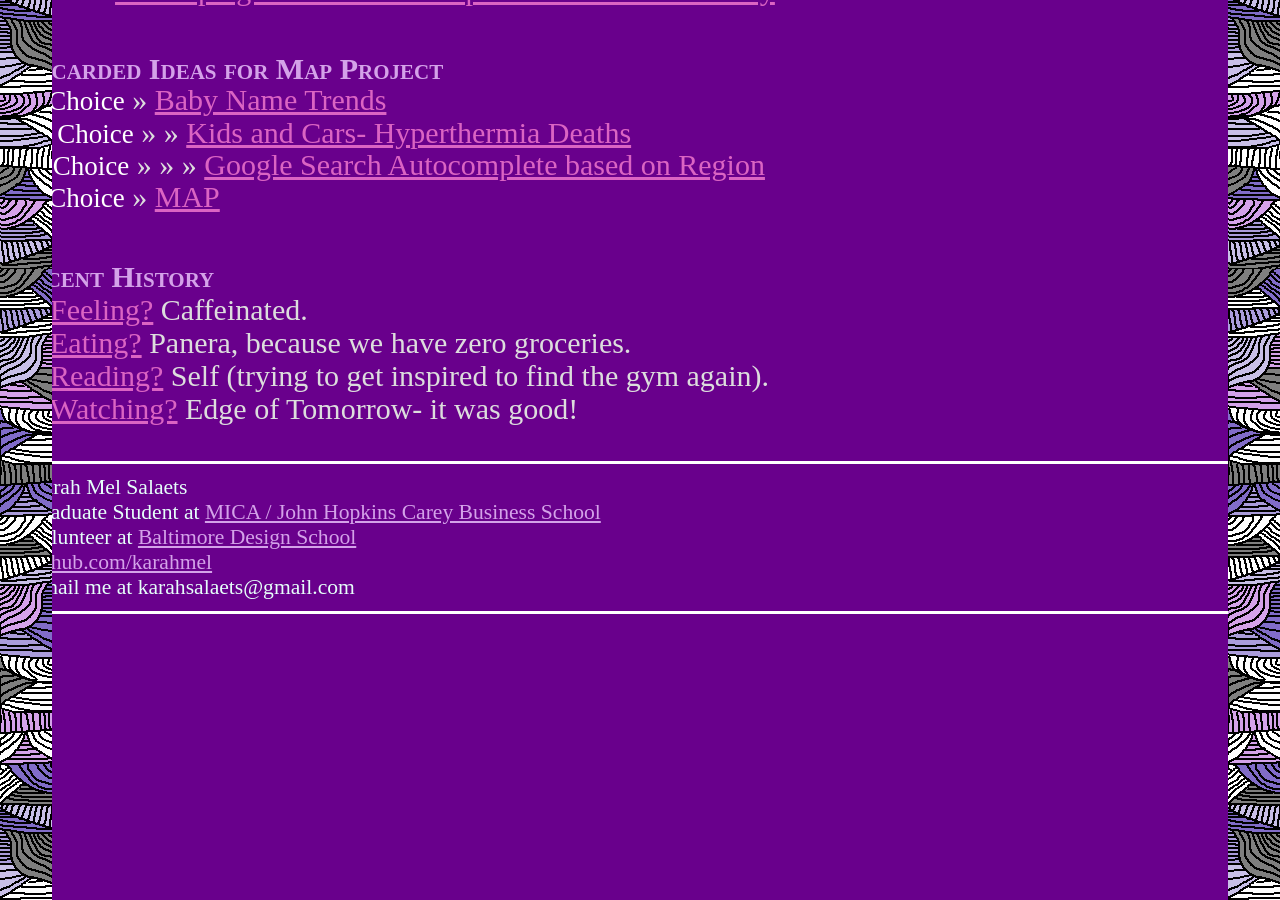
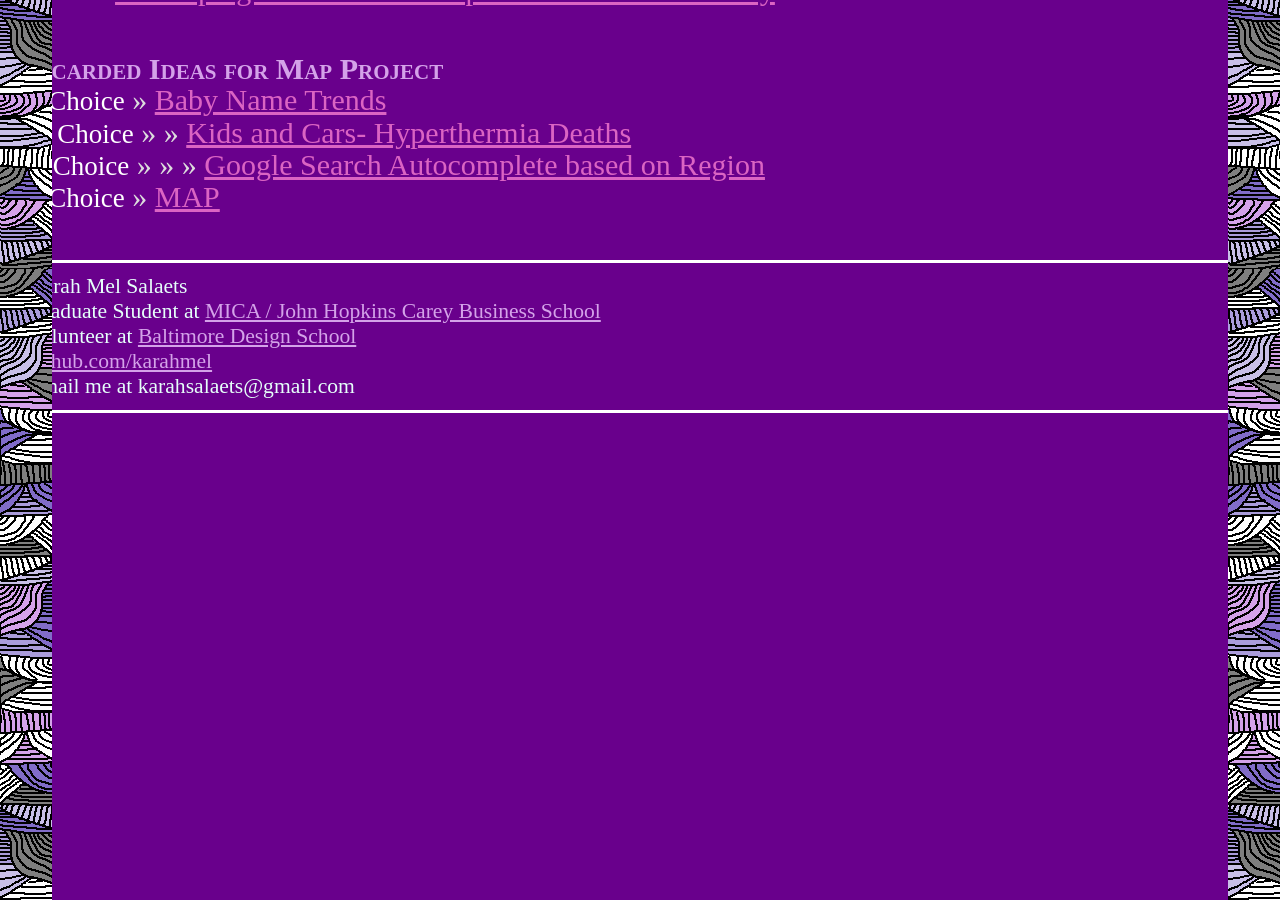
Before and after one commit to Karahmel/Blog, a Jekyll site: the page built from index.html, in a window 1280 px wide and 900 px high, scrolled down 543 px. Built offline with Jekyll 4.4.1, drawn with Linux system fonts in a browser that asks for light colours; Markdown is read by kramdown in place of the engine named in the settings.

Commit message:
Update index.html

```diff
--- a/index.html
+++ b/index.html
@@ -58,14 +58,6 @@ title: Karah's Blog
     <li><span>1st Choice</span> &raquo; <a href="maptrial.html">MAP</a></li>
   </ul>
 
-  <h2>Recent History</h2>
-
-    <li><a href="http://images.bwbx.io/cms/2013-06-19/etc_caffeine26__01__630x420.jpg">Feeling?</a> Caffeinated.</li>
-    <li><a href="https://www.panerabread.com/en-us/home.html">Eating?</a> Panera, because we have zero groceries.</li>
-    <li><a href="http://www.self.com/body/celebrity/2014/10/newsroom-olivia-munn-actress-interview/">Reading?</a> Self (trying to get inspired to find the gym again).</li>
-    <li><a href="http://www.imdb.com/title/tt1631867/">Watching?</a> Edge of Tomorrow- it was good!</li>
 
 
-</div>
-
 </body>
```
